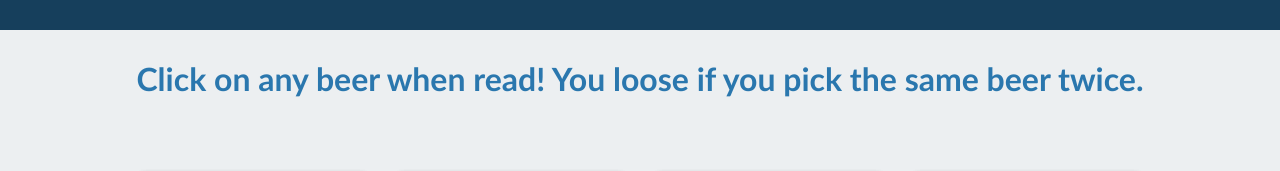
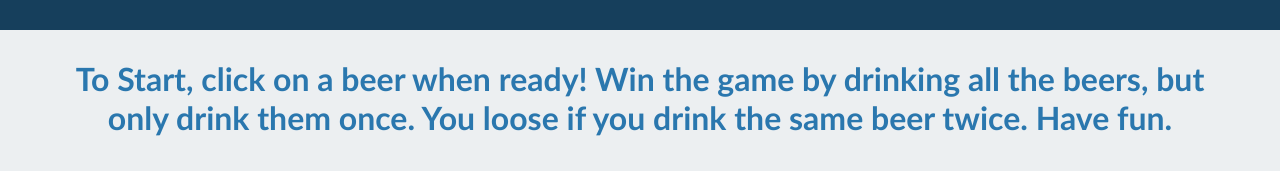
Before and after one commit to Jamie705/Clicky, a React (Create React App) app: page / in a window 1280 px wide. Shown: the part 142-313 px from the top of the page. Built offline with nearby package versions, Linux system fonts and the light colour scheme; grey boxes are pictures that could not be loaded.

Commit message:
Corrected typo

```diff
--- a/src/App.js
+++ b/src/App.js
@@ -66,11 +66,11 @@ class App extends Component {
       }
       // clicked on beer twice game is lost
       else {
-        console.log("Sorry that beer has been clicked already. You lost"
+        console.log("Sorry....you lost. Game Over."
         + this.state.score, clickedBeers
         )
           this.setState({
-            message: "Sorry, you Lost!!!"
+            message: "Sorry, you already clicked on that beer! You Lost!!!"
           });
           //reseting the score and clicked array
           this.resetScore();
--- a/src/components/Title/index.js
+++ b/src/components/Title/index.js
@@ -3,7 +3,8 @@ import "./style.css";
 
 function Title(props) {
   return <div className="title">
-          <h1>Click on any beer when read! You loose if you pick the same beer twice.</h1>
+          <h1>To Start, click on a beer when ready! Win the game by drinking all the beers, but only drink them once.
+             You loose if you drink the same beer twice. Have fun.</h1>
             <p id="winner">{
               props.children
             }
```
